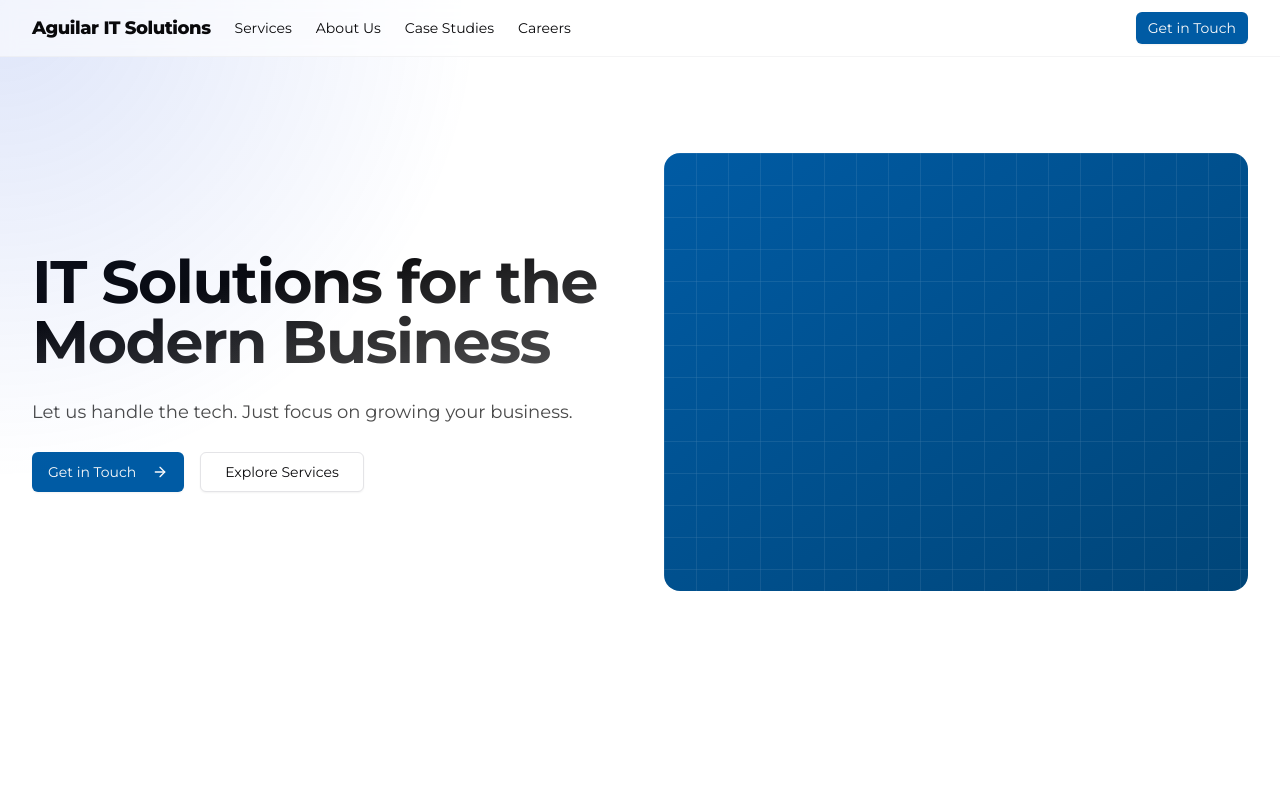
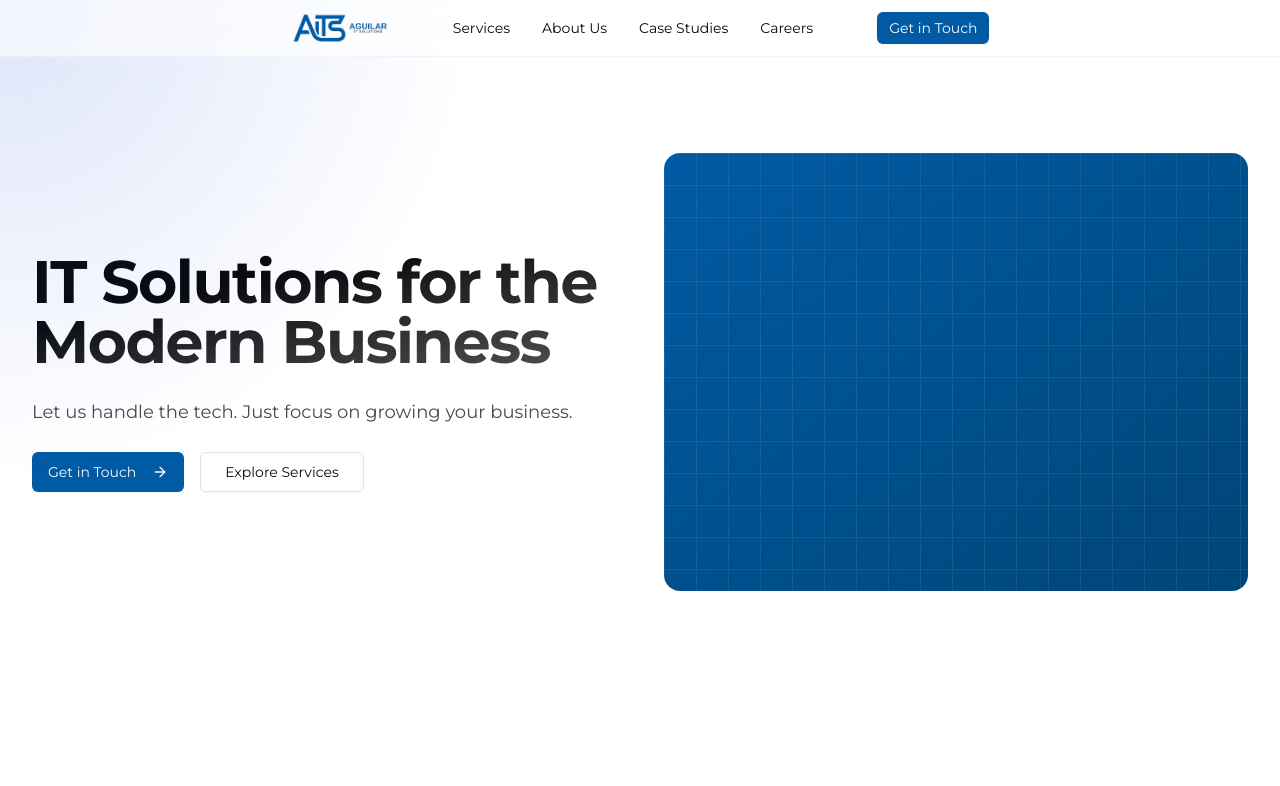
Before and after one commit to AguilarITSolutions/AITS-Website, a Next.js app: page / in a window 1280 px wide. Shown: the top 786 px of the page. Built offline with nearby package versions, Linux system fonts and the light colour scheme.

Commit message:
feat: add logo to navbar

```diff
--- a/components/navbar.tsx
+++ b/components/navbar.tsx
@@ -1,9 +1,10 @@
 "use client";
 
 import { Button } from "@/components/ui/button";
+import { siteConfig } from "@/lib/site-config";
 import { cn } from "@/lib/utils";
-import { siteConfig } from "@/lib/site-config";
 import { Menu, X } from "lucide-react";
+import Image from "next/image";
 import Link from "next/link";
 import { useState } from "react";
 import FadeIn from "./fade-in";
@@ -13,15 +14,20 @@ export default function Navbar() {
 
   return (
     <header className="border-border/40 bg-background/95 supports-backdrop-filter:bg-background/60 sticky top-0 z-50 w-full border-b backdrop-blur">
-      <div className="container flex h-14 max-w-screen-2xl items-center">
-        <Link href="/" className="mr-6 flex items-center space-x-2">
-          <span className="font-heading text-lg font-extrabold tracking-tight">
-            Aguilar IT Solutions
-          </span>
+      <div className="container flex h-14 max-w-screen-2xl items-center justify-between md:justify-center">
+        <Link href="/" className="flex items-center">
+          <Image
+            src="/images/logo.png"
+            alt="Aguilar IT Solutions"
+            width={140}
+            height={32}
+            className="h-8 w-auto"
+            priority
+          />
         </Link>
 
         {/* Desktop Navigation */}
-        <nav className="hidden flex-1 items-center space-x-6 text-sm font-medium md:flex">
+        <nav className="hidden items-center gap-8 text-sm font-medium md:mx-16 md:flex">
           {siteConfig.navLinks.map((link) => (
             <Link
               key={link.name}
@@ -34,14 +40,14 @@ export default function Navbar() {
         </nav>
 
         {/* Desktop Actions */}
-        <div className="hidden items-center space-x-4 md:flex">
+        <div className="hidden items-center md:flex">
           <Button size="sm" asChild>
             <Link href="/contact">Get in Touch</Link>
           </Button>
         </div>
 
         {/* Mobile Menu Button */}
-        <div className="flex flex-1 justify-end md:hidden">
+        <div className="md:hidden">
           <Button
             variant="ghost"
             size="icon"
@@ -83,14 +89,6 @@ export default function Navbar() {
               </Link>
             ))}
           </nav>
-
-          <div className="border-border/40 flex flex-col space-y-2 border-t pt-2">
-            <Button size="sm" className="justify-start" asChild>
-              <Link href="/contact" onClick={() => setIsMenuOpen(false)}>
-                Get in Touch
-              </Link>
-            </Button>
-          </div>
         </FadeIn>
       </div>
     </header>
```
Also changed, not shown: public/images/logo.png (added).
